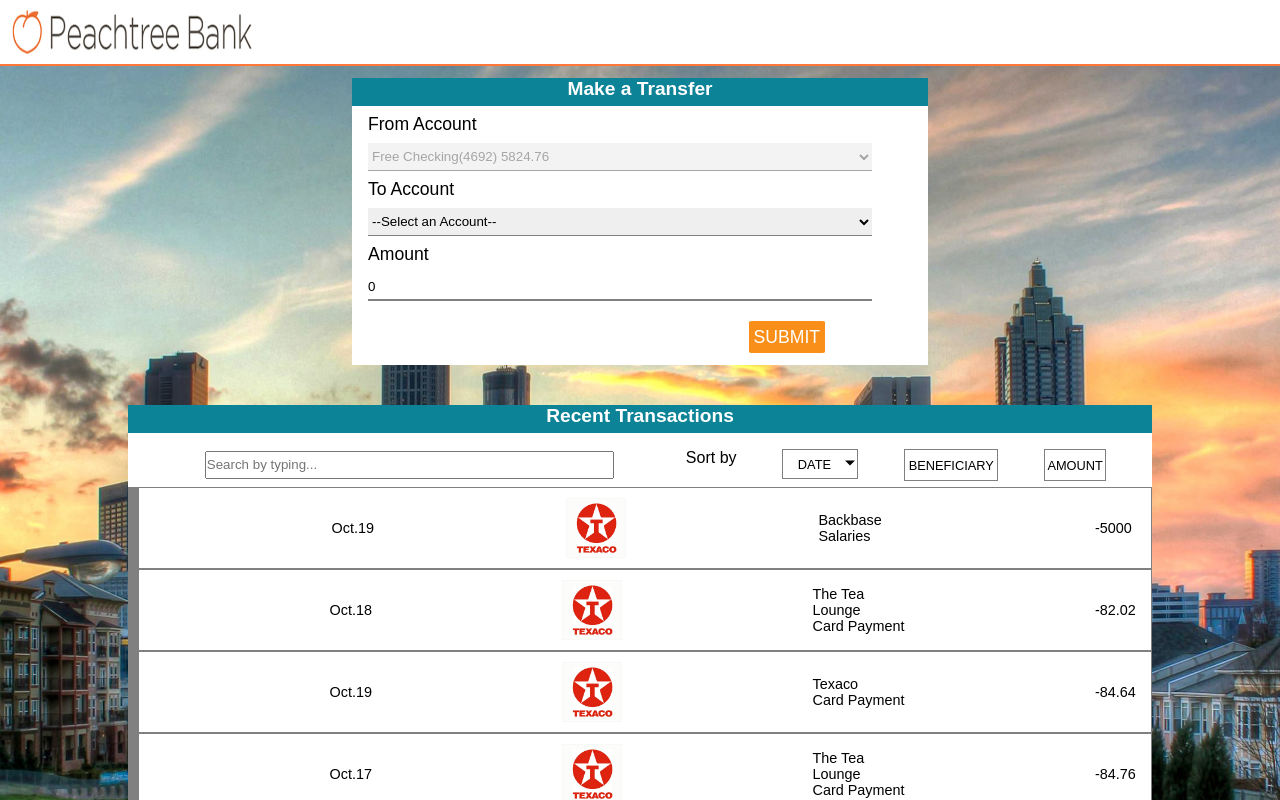
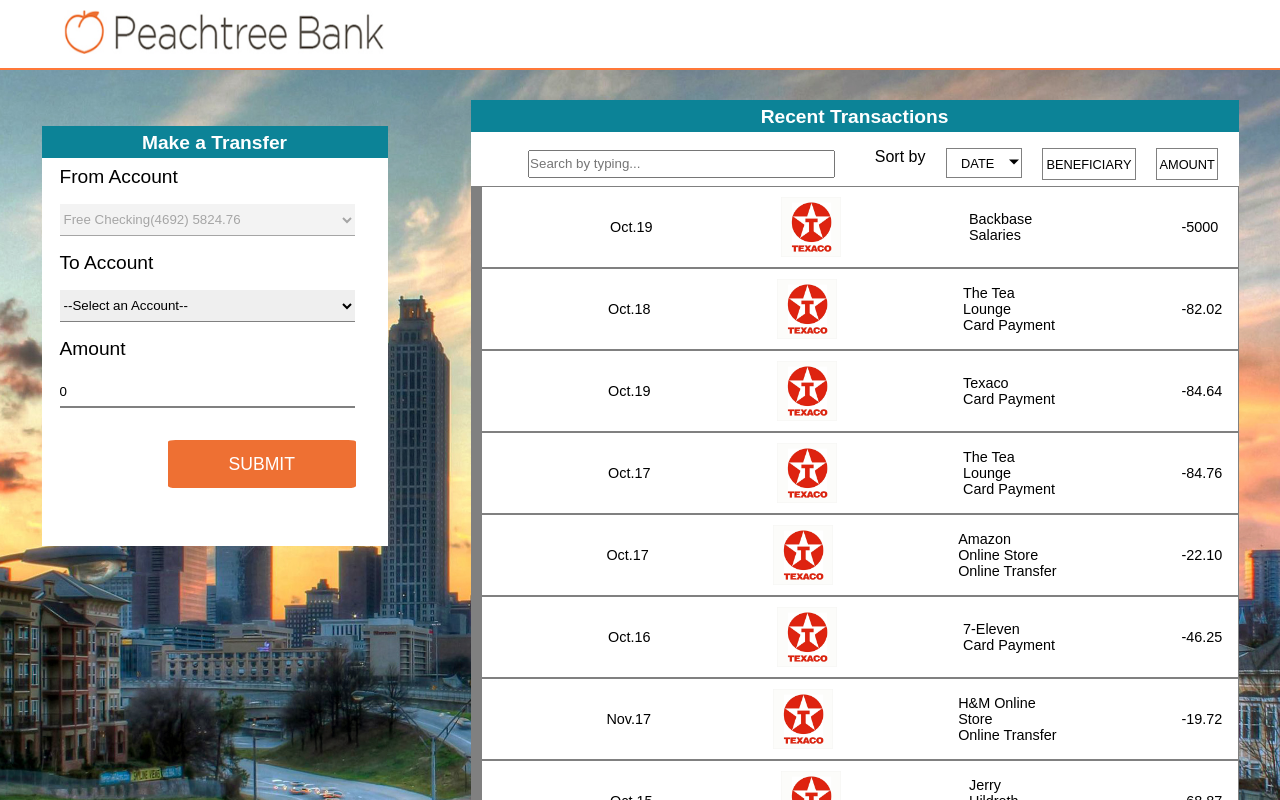
Before and after one commit to KevinPMoore/BackbaseApplication, a React (Create React App) app: page / in a window 1280 px wide. Shown: the top 800 px of the page. Built offline with nearby package versions, Linux system fonts and the light colour scheme; a web font is replaced by a local one.

Commit message:
worked on full-size styling

```diff
--- a/src/App.css
+++ b/src/App.css
@@ -12,5 +12,9 @@
 }
 
 @media screen and (min-width: 1025px) {
-
+  main {
+    padding-top: 60px;
+    display: flex;
+    flex-direction: row;
+  }
 }
--- a/src/components/header/Header.css
+++ b/src/components/header/Header.css
@@ -5,7 +5,7 @@
     border-bottom: 2px solid #ff7839;
     position: fixed;
     top: 0;
-    z-index: +1;
+    z-index: +2;
 }
 
 .bank-logo {
@@ -28,5 +28,13 @@
 }
 
 @media screen and (min-width: 1025px) {
+    .Header {
+        height: 70px;
+    }
 
+    .bank-logo {
+        margin-left: 5%;
+        height: 44px;
+        width: 320px;
+    }
 }
--- a/src/components/transactions/Transactions.css
+++ b/src/components/transactions/Transactions.css
@@ -227,6 +227,102 @@
     }
 }
 
+
 @media screen and (min-width: 1025px) {
+    .Transactions {
+        width: 60%;
+        height: 80%;
+    }
+    /* no changes here yet
+    .transactions-fieldset {
+        flex-direction: row;
+        justify-content: space-between;
+        margin-bottom: 8px;
+        max-height: 46px;
+    }
 
+    .transactions-search-container {
+        width: 50%;
+    }
+
+    .transactions-search {
+        height: 28px;
+        width: 80%;
+        margin-bottom: auto;
+        margin-top: auto;
+        margin-left: none;
+        margin-right: none;
+        padding-bottom: 2px;
+    }
+
+    .transactions-button-container {
+        width: 50%;
+        padding-top: 16px;
+    }
+
+    .transactions-button {
+        height: 32px;
+        width: 76px;
+    }
+
+    .transfers-date-options {
+        z-index: +1;
+    }
+
+    .transfers-date-buttons {
+        clear: both;
+        display: flex;
+        flex-direction: column;
+    }
+
+    .transfers-date-descending,
+    .transfers-date-ascending {
+        height: 32px;
+    }
+
+    .transactions-beneficiary {
+        width: 94px;
+    }
+
+    .transactions-amount {
+        width: 62px;
+    }
+
+    .transaction-logo {
+        width: 60px;
+        height: 60px;
+        margin-top: auto;
+        margin-bottom: auto;
+    }
+
+    .transaction-item {
+        font-size: 0.9rem;
+    }
+
+    #vertical-bar {
+        width: 10px;
+    }
+
+    .transaction-date {
+        width: 42px;
+        margin-top: auto;
+        margin-bottom: auto;
+    }
+
+    .transaction-info {
+        margin-top: auto;
+        margin-bottom: auto;
+    }
+
+    .transaction-company {
+        width: 84px;
+    }
+
+    .transaction-amount {
+        width: 48px;
+        margin-right: 8px;
+        margin-top: auto;
+        margin-bottom: auto;
+    }
+    */
 }
--- a/src/components/transactions/Transactions.js
+++ b/src/components/transactions/Transactions.js
@@ -170,7 +170,7 @@
         return(
             <section className='Transactions'>
                 <div className='transactions-title'>
-                    <h2>Recent Transactions</h2>
+                    <h2 className='transactions-header'>Recent Transactions</h2>
                 </div>
                 <form className='transactions-form' id='transactions-form'>
                     <fieldset className='transactions-fieldset' form='transactions-form'>
--- a/src/components/transfer/Transfer.css
+++ b/src/components/transfer/Transfer.css
@@ -13,6 +13,7 @@
 }
 
 h2 {
+    padding-top: 2px;
     color: white;
     text-align: center;
     font-size: 1.2rem;
@@ -60,7 +61,7 @@
     margin-bottom: 8px;
     height: 24px;
     width: 68px;
-    background-color: #f98f19;
+    background-color: #ee7033;
     color: white;
     border: none;
     border-radius: 4%;
@@ -134,7 +135,7 @@
 
     h2 {
         height: 28px;
-        text-align: center;
+        padding-top: 4px;
     }
 
     .transfer-form {
@@ -176,5 +177,47 @@
 }
 
 @media screen and (min-width: 1025px) {
+    .Transfer {
+        margin-top: 66px;
+        width: 20%;
+        height: 40%;
+        min-height: 420px;
+    }
+
+    h2 {
+        height: 32px;
+        padding-top: 6px;
+    }
+
+    .transfer-form {
+        min-height: 300px;
+    }
+
+    .transfer-fieldset {
+        padding-left: 18px;
+        min-height: 300px;
+    }
+
+    .transfer-label {
+        font-size: 1.2rem;
+        margin-bottom: 16px;
+    }
+
+    .transfer-field {
+        min-height: 32px;
+        margin-bottom: 16px;
+    }
+
+    .transfer-button {
+        margin-left: 33%;
+        margin-top: 16px;
+        margin-bottom: 16px;
+        height: 48px;
+        width: 188px;
+    }
+
+    .transfer-modal-warning {
+        font-size: 1.2rem;
+    }
 
 }
```
